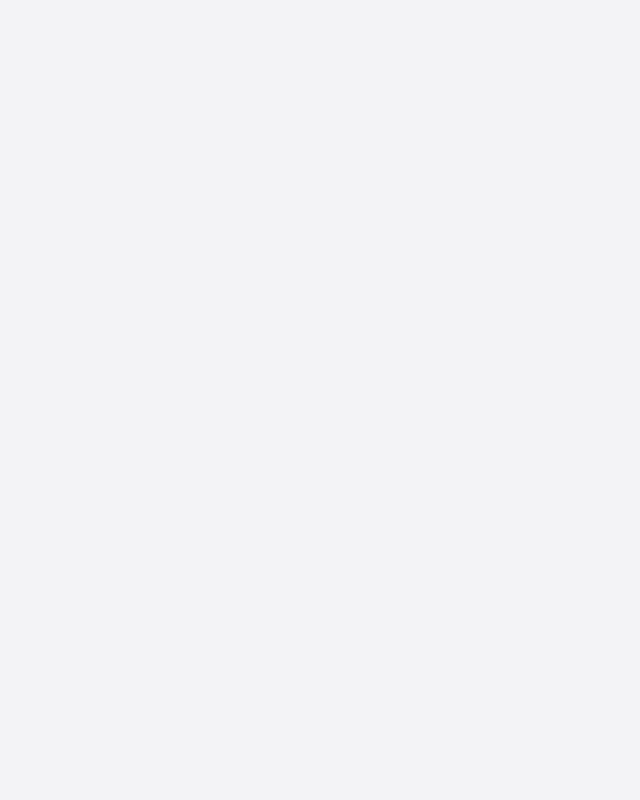
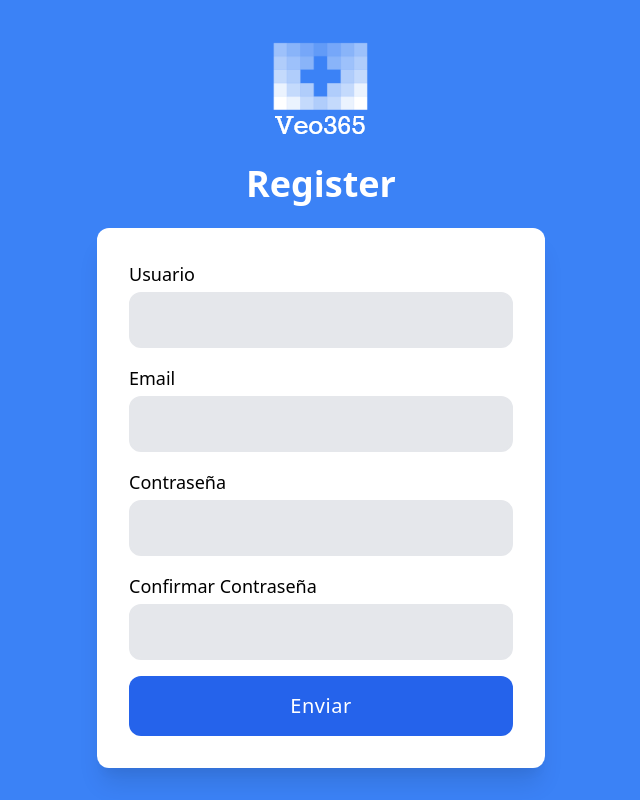
Before and after one commit to FrankyCunza/veo_app_reactjs, a React (Create React App) app: page /register in a window 1280 px wide. Shown: the whole page, without its empty margins (319-959 px from the left). Built offline with nearby package versions, Linux system fonts and the light colour scheme.

Commit message:
add register

```diff
--- a/src/App.js
+++ b/src/App.js
@@ -13,6 +13,7 @@ import InformedArticle from './pages/informedArticle';
 import AuxiliaryControls from './pages/auxiliaryControls';
 import AuxiliaryControlsForm from './pages/auxiliaryControlsForm';
 import Profile from './pages/profile';
+import Register from './pages/register';
 function App() {
   return (
     <BrowserRouter>
@@ -38,6 +39,9 @@ function App() {
         </Route>
         <Route path="/login">
           <Login />
+        </Route>
+        <Route path="/register">
+          <Register />
         </Route>
         <Route path="/testdiario">
           <Daily />
--- a/src/pages/home.jsx
+++ b/src/pages/home.jsx
@@ -3,11 +3,14 @@ import axios from 'axios'
 import { BrowserRouter, Route, Switch, Link } from 'react-router-dom';
 import Skeleton from '../components/skeleton';
 import  { Redirect, useHistory } from 'react-router-dom'
+import { Alert } from '../components/alert';
 
 const Home = () => {
     let history = useHistory()
     const [main, setMain] = useState([]);
     const [isLoading, setLoading] = useState(true)
+    const [messageAlert, setMessageAlert] = useState({title: '', message: '', route: '', state: ''})
+    const [showAlert, setShowAlert] = useState(false)
     useEffect(() => {
         axios({
             method: 'get',
@@ -21,8 +24,15 @@ const Home = () => {
                 end_point: localStorage.getItem("end_point")
             }
         }).then(response => {
-            setMain(response.data.data )
-            setLoading(false)
+            console.log(response)
+            if (!response.data.error) {
+                setMain(response.data.data )
+                setLoading(false)
+            } else {
+                setLoading(false)
+                setMessageAlert({title: response.data.message, message: response.data.message, route: '/login', state: 'error'})
+                setShowAlert(true)
+            }
         }, [])
     }, []);
 
@@ -36,6 +46,7 @@ const Home = () => {
             <div className="flex justify-center py-10">
                 <img src="./assets/img/logo-veo365.png" alt="" />
             </div>
+            {showAlert && <Alert props={messageAlert} />}
             <div className="max-w-3xl mx-auto">
                 <div className="grid grid-cols-3 gap-6">
                     {isLoading ? <Skeleton quantity={9} /> :
--- /dev/null
+++ b/src/pages/register.jsx
@@ -0,0 +1,104 @@
+import React, { useReducer, useState, useEffect } from 'react';
+import axios from 'axios'
+import  { Redirect, useHistory } from 'react-router-dom'
+import Loader from '../components/loader';
+import { Alert } from '../components/alert';
+
+const formReducer = (state, event) => {
+    return {
+      ...state,
+      [event.name]: event.value
+    }
+}
+
+const Register = () => {
+    let history = useHistory()
+    const [formData, setFormData] = useReducer(formReducer, {});
+    const [submitting, setSubmitting] = useState(false);
+    const [messageAlert, setMessageAlert] = useState({title: '', message: '', route: '', state: ''})
+    const [showAlert, setShowAlert] = useState(false)
+
+    useEffect(() => {
+
+    })
+
+    const handleChange = event => {
+        setFormData({
+          name: event.target.name,
+          value: event.target.value,
+        });
+    }
+
+    const handleSubmit = event => {
+        event.preventDefault();
+        setSubmitting(true);
+
+        fetch('http://localhost:8000/users/createuser', {
+          method: 'POST',
+          body: JSON.stringify(formData),
+          headers: {
+              'Content-Type': 'application/json',
+              'security-header': 'Vim365Aputek/2020.04'
+          }
+          })
+          .then((response) => response.json())
+          .then((json) => {
+
+                if (!json.error) {
+                    setMessageAlert({title: json.message, message: json.message, route: '/login', state: 'success'})
+                    setShowAlert(true)
+                    setSubmitting(false)
+                    setTimeout(() => {
+                        history.push("/login")
+                    }, 2000);
+                } else {
+                    setMessageAlert({title: json.message, message: json.message, route: '/register', state: 'error'})
+                    setShowAlert(true)
+                    setSubmitting(false)
+                }
+          })
+          .catch((error) => {
+            setMessageAlert({title: 'Try again later', message: 'Try again later', route: '/register', state: 'error'})
+            setShowAlert(true)
+            setSubmitting(false)
+        });
+    }
+    return (
+        <div className="w-full text-center mx-auto bg-blue-500 h-screen">
+            <div className="flex justify-center pt-10">
+                <img src="./assets/img/logo-veo365.png" alt="" />
+            </div>
+            {showAlert && <Alert props={messageAlert} />}
+            <div>
+                <h1 className="text-4xl font-bold py-6 text-white">Register</h1>
+            </div>
+            <form onSubmit={handleSubmit}  className="max-w-md bg-white shadow-xl rounded-xl p-8 mx-auto relative overflow-hidden">
+                {submitting && <Loader />}
+
+                <div className="text-left">
+                    <label htmlFor="" className="text-lg font-medium block">Usuario</label>
+                    <input type="text" name="full_name" onChange={handleChange} className="h-14 focus:outline-none focus:ring-2 focus:ring-blue-600 w-full rounded-xl mt-1 pl-4 bg-gray-200 hover:border-blue-600 border-2" />
+                </div>
+                <div className="text-left mt-4">
+                    <label htmlFor="" className="text-lg font-medium block">Email</label>
+                    <input type="email" name="email" onChange={handleChange} className="h-14 focus:outline-none focus:ring-2 focus:ring-blue-600 w-full rounded-xl mt-1 pl-4 bg-gray-200 hover:border-blue-600 border-2" />
+                </div>
+
+                <div className="text-left mt-4">
+                    <label htmlFor="" className="text-lg font-medium block">Contraseña</label>
+                    <input type="password" name="password" onChange={handleChange} className="h-14 focus:outline-none focus:ring-2 focus:ring-blue-600 w-full rounded-xl mt-1 pl-4 bg-gray-200 hover:border-blue-600 border-2" />
+                </div>
+                <div className="text-left mt-4">
+                    <label htmlFor="" className="text-lg font-medium block">Confirmar Contraseña</label>
+                    <input type="password" name="confirmPassword" onChange={handleChange} className="h-14 focus:outline-none focus:ring-2 focus:ring-blue-600 w-full rounded-xl mt-1 pl-4 bg-gray-200 hover:border-blue-600 border-2" />
+                </div>
+
+                <div className="text-left mt-4 flex justify-center w-full">
+                    <button type="submit" className="px-10 w-full bg-blue-600 rounded-xl text-white py-4 text-xl tracking-wide font-medium">Enviar</button>
+                </div>
+            </form>
+        </div>
+    )
+}
+
+export default Register
```
